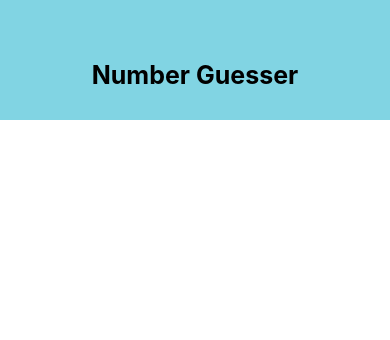
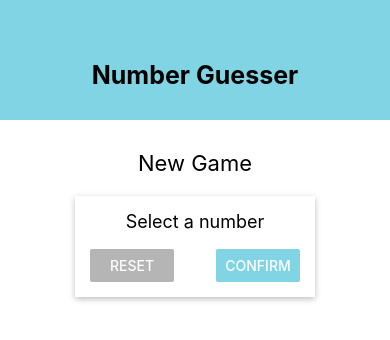
Before and after one commit to TheScudMissile/number-guesser, a React Native app: screen / in a window 390 px wide. Shown: the top 340 px of the page. Built offline with nearby package versions, Linux system fonts and the light colour scheme.

Commit message:
Added HomeScreen component and styling

```diff
--- a/App.tsx
+++ b/App.tsx
@@ -1,10 +1,12 @@
 import React from 'react';
-import styles from './src/styles/App';
+import styles from './src/styles/App.style';
 import { View } from 'react-native';
 import Header from './src/components/Header';
+import HomeScreen from './src/components/HomeScreen';
 
 export default () => (
   <View style={styles.container}>
     <Header />
+    <HomeScreen />
   </View>
 );
--- /dev/null
+++ b/src/components/Card.tsx
@@ -0,0 +1,12 @@
+import React, { ReactNode } from 'react';
+import styles from '../styles/Card.style';
+import { View } from 'react-native';
+
+type CardProps = {
+  children: ReactNode;
+  rest: object;
+};
+
+export default ({ children, rest }: CardProps) => (
+  <View style={{ ...styles.card, ...rest }}>{children}</View>
+);
--- a/src/components/Header.tsx
+++ b/src/components/Header.tsx
@@ -1,6 +1,6 @@
 import React from 'react';
 import { Text, View } from 'react-native';
-import styles from '../styles/Header';
+import styles from '../styles/Header.style';
 
 export default () => {
   return (
--- /dev/null
+++ b/src/components/HomeScreen.tsx
@@ -0,0 +1,51 @@
+import React from 'react';
+import { View, Text, StyleSheet, TextInput, Button } from 'react-native';
+import Card from './Card';
+
+const styles = StyleSheet.create({
+  button: {
+    width: '40%'
+  },
+  buttonContainer: {
+    flexDirection: 'row',
+    width: '100%',
+    justifyContent: 'space-between'
+  },
+  container: {
+    flex: 1,
+    padding: 10,
+    alignItems: 'center'
+  },
+  heading: {
+    fontSize: 22,
+    marginVertical: 20
+  },
+  inputContainer: {
+    width: 300,
+    maxWidth: '80%',
+    alignItems: 'center'
+  },
+  instruction: {
+    fontSize: 18
+  }
+});
+
+export default () => {
+  return (
+    <View style={styles.container}>
+      <Text style={styles.heading}>New Game</Text>
+      <Card rest={styles.inputContainer}>
+        <Text style={styles.instruction}>Select a number</Text>
+        <TextInput />
+        <View style={styles.buttonContainer}>
+          <View style={styles.button}>
+            <Button title='Reset' onPress={() => null} color='#b5b5b5' />
+          </View>
+          <View style={styles.button}>
+            <Button title='Confirm' onPress={() => null} color='#81d4e3' />
+          </View>
+        </View>
+      </Card>
+    </View>
+  );
+};
--- /dev/null
+++ b/src/styles/Card.style.ts
@@ -0,0 +1,19 @@
+import { StyleSheet } from 'react-native';
+
+export default StyleSheet.create({
+  card: {
+    /* iOS Only */
+    shadowColor: 'black',
+    shadowOffset: { width: 0, height: 2 },
+    shadowOpacity: 0.26,
+    shadowRadius: 6,
+    /* IOS ONLY */
+
+    /* Android Only */
+    elevation: 10,
+    /* Android Only */
+
+    backgroundColor: 'white',
+    padding: 15
+  }
+});
```
Also changed, not shown: src/styles/App.style.ts (renamed from src/styles/App.ts), src/styles/Header.style.ts (renamed from src/styles/Header.ts).
